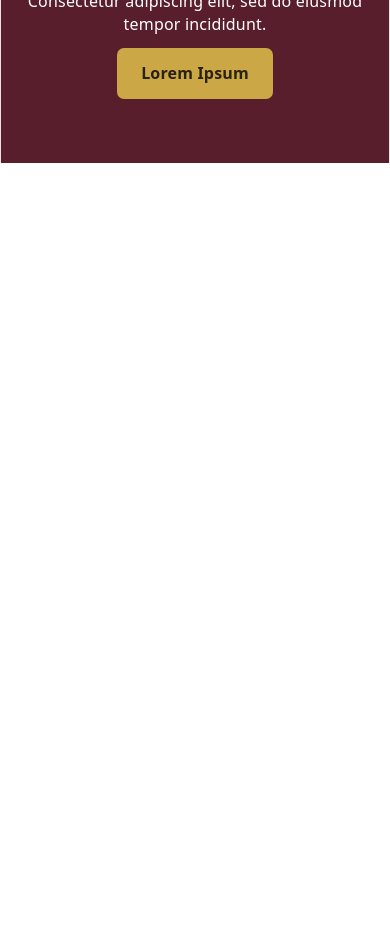
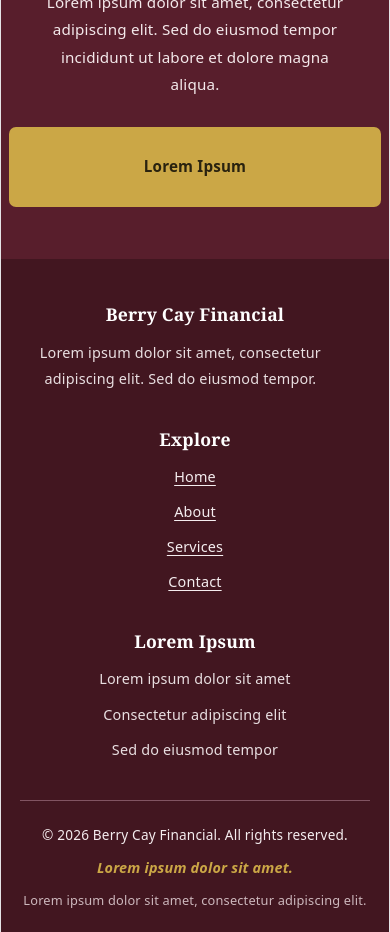
Before and after one commit to KasisEllisJr/BerryCayFinancial, a React (Vite) app: page / in a window 390 px wide. Shown: the part 6800-7732 px from the top of the page. Before the commit the page ends 6963 px from the top, so only its background shows below. Built offline with nearby package versions, Linux system fonts and the light colour scheme.

Commit message:
feat: implement consultation CTA and responsive footer

```diff
--- a/src/App.jsx
+++ b/src/App.jsx
@@ -1,12 +1,13 @@
-
 import Header from "./components/Header";
 import Home from "./pages/Home";
+import Footer from "./components/Footer";
 
 export default function App() {
   return (
     <>
       <Header />
       <Home />
+      <Footer />
     </>
   );
 }
--- a/src/components/Footer.jsx
+++ b/src/components/Footer.jsx
@@ -0,0 +1,93 @@
+
+import { footerData } from "../data/footerData";
+import "../styles/footer.css";
+
+export default function Footer() {
+  const currentYear = new Date().getFullYear();
+
+  return (
+    <footer className="site-footer">
+
+      <div className="container">
+
+        {/* Main Footer Columns */}
+        <div className="footer-grid">
+
+          {/* Company Information */}
+          <div className="footer-column footer-company">
+
+            <h3 className="footer-heading">
+              {footerData.companyName}
+            </h3>
+
+            <p className="footer-description">
+              {footerData.description}
+            </p>
+
+          </div>
+
+          {/* Website Navigation */}
+          <nav
+            className="footer-column"
+            aria-label="Footer navigation"
+          >
+            <h3 className="footer-heading">
+              Explore
+            </h3>
+
+            <ul className="footer-links">
+              {footerData.navigation.map((link) => (
+                <li key={link.label}>
+                  <a href={link.href}>
+                    {link.label}
+                  </a>
+                </li>
+              ))}
+            </ul>
+
+          </nav>
+
+          {/* Contact Information */}
+          <div
+            className="footer-column"
+            id="footer-contact"
+          >
+            <h3 className="footer-heading">
+              Lorem Ipsum
+            </h3>
+
+            <ul className="footer-contact-list">
+              {footerData.contact.map((item, index) => (
+                <li key={index}>
+                  {item}
+                </li>
+              ))}
+            </ul>
+
+          </div>
+
+        </div>
+
+        {/* Bottom Footer */}
+        <div className="footer-bottom">
+
+          <p className="footer-copyright">
+            © {currentYear} {footerData.companyName}.
+            All rights reserved.
+          </p>
+
+          <p className="footer-tagline">
+            {footerData.tagline}
+          </p>
+
+          <p className="footer-disclaimer">
+            {footerData.disclaimer}
+          </p>
+
+        </div>
+
+      </div>
+
+    </footer>
+  );
+}
--- /dev/null
+++ b/src/components/home/ConsultationCTA.jsx
@@ -0,0 +1,31 @@
+
+export default function ConsultationCTA() {
+  return (
+    <section
+      id="contact"
+      className="consultation-cta"
+      aria-labelledby="consultation-heading"
+    >
+      <div className="container consultation-content">
+
+        <h2 id="consultation-heading">
+          Lorem ipsum dolor sit amet.
+        </h2>
+
+        <p>
+          Lorem ipsum dolor sit amet, consectetur
+          adipiscing elit. Sed do eiusmod tempor
+          incididunt ut labore et dolore magna aliqua.
+        </p>
+
+        <a
+          href="#footer-contact"
+          className="consultation-button"
+        >
+          Lorem Ipsum
+        </a>
+
+      </div>
+    </section>
+  );
+}
--- /dev/null
+++ b/src/data/footerData.js
@@ -0,0 +1,40 @@
+
+export const footerData = {
+  companyName: "Berry Cay Financial",
+
+  description:
+    "Lorem ipsum dolor sit amet, consectetur " +
+    "adipiscing elit. Sed do eiusmod tempor.",
+
+  navigation: [
+    {
+      label: "Home",
+      href: "#home",
+    },
+    {
+      label: "About",
+      href: "#about",
+    },
+    {
+      label: "Services",
+      href: "#services",
+    },
+    {
+      label: "Contact",
+      href: "#contact",
+    },
+  ],
+
+  contact: [
+    "Lorem ipsum dolor sit amet",
+    "Consectetur adipiscing elit",
+    "Sed do eiusmod tempor",
+  ],
+
+  tagline:
+    "Lorem ipsum dolor sit amet.",
+
+  disclaimer:
+    "Lorem ipsum dolor sit amet, consectetur " +
+    "adipiscing elit.",
+};
--- a/src/pages/Home.jsx
+++ b/src/pages/Home.jsx
@@ -1,3 +1,4 @@
+import ConsultationCTA from "../components/home/ConsultationCTA";
 import ProcessSection from "../components/home/ProcessSection";
 import TestimonialsSection from "../components/home/TestimonialsSection";
 import AboutSection from "../components/home/AboutSection";
@@ -23,19 +24,7 @@ export default function Home() {
 
       <TestimonialsSection />
 
-      {/* Final CTA */}
-      <section id="contact" className="final-cta">
-        <div className="container">
-          <h2>Lorem ipsum dolor sit amet.</h2>
-          <p>
-            Consectetur adipiscing elit,
-            sed do eiusmod tempor incididunt.
-          </p>
-          <a href="mailto:hello@example.com" className="btn btn-gold">
-            Lorem Ipsum
-          </a>
-        </div>
-      </section>
+      <ConsultationCTA />
 
     </main>
   );
--- /dev/null
+++ b/src/styles/footer.css
@@ -0,0 +1,264 @@
+
+/* ==========================================
+   STAGE 7 — CONSULTATION CTA & FOOTER
+========================================== */
+
+/* CONSULTATION CTA */
+
+.consultation-cta {
+  background: var(--burgundy);
+  color: var(--white);
+  padding: 64px 20px;
+  text-align: center;
+}
+
+.consultation-content {
+  max-width: 850px;
+  margin: 0 auto;
+  display: flex;
+  flex-direction: column;
+  align-items: center;
+}
+
+.consultation-content h2 {
+  font-family: Georgia, "Times New Roman", serif;
+  font-size: clamp(2rem, 4vw, 2.75rem);
+  font-weight: 700;
+  line-height: 1.2;
+  color: var(--white);
+
+  margin: 0 0 18px;
+}
+
+.consultation-content p {
+  font-size: 1rem;
+  line-height: 1.8;
+  color: #f4e9eb;
+
+  max-width: 650px;
+  margin: 0 0 28px;
+}
+
+/* CONSULTATION BUTTON */
+
+.consultation-button {
+  display: inline-flex;
+  align-items: center;
+  justify-content: center;
+
+  min-height: 52px;
+  padding: 14px 28px;
+
+  background: var(--gold);
+  color: #29220f;
+
+  border-radius: 7px;
+  font-size: 0.95rem;
+  font-weight: 700;
+  text-decoration: none;
+
+  transition:
+    background-color 0.2s ease,
+    transform 0.2s ease;
+}
+
+.consultation-button:hover {
+  background: #b99637;
+  transform: translateY(-2px);
+}
+
+.consultation-button:focus-visible {
+  outline: 3px solid #ffffff;
+  outline-offset: 4px;
+}
+
+/* MAIN FOOTER */
+
+.site-footer {
+  background: #421620;
+  color: #f5edef;
+  padding: 56px 0 26px;
+}
+
+/* FOOTER GRID */
+
+.footer-grid {
+  display: grid;
+  grid-template-columns: 1.3fr 0.9fr 1fr;
+  gap: clamp(24px, 5vw, 70px);
+
+  padding-bottom: 48px;
+}
+
+.footer-column {
+  min-width: 0;
+}
+
+.footer-heading {
+  font-family: Georgia, "Times New Roman", serif;
+  font-size: 1.1rem;
+  font-weight: 700;
+
+  color: #ffffff;
+  margin: 0 0 18px;
+}
+
+/* COMPANY DESCRIPTION */
+
+.footer-description {
+  max-width: 320px;
+
+  color: #e9dfe1;
+  font-size: 0.9rem;
+  line-height: 1.8;
+
+  margin: 0;
+}
+
+/* FOOTER NAVIGATION */
+
+.footer-links,
+.footer-contact-list {
+  list-style: none;
+  margin: 0;
+  padding: 0;
+
+  display: flex;
+  flex-direction: column;
+  gap: 12px;
+}
+
+.footer-links a {
+  display: inline-block;
+  color: #f5edef;
+
+  font-size: 0.9rem;
+  text-decoration: underline;
+  text-underline-offset: 3px;
+
+  transition: color 0.2s ease;
+}
+
+.footer-links a:hover {
+  color: var(--gold);
+}
+
+/* CONTACT INFORMATION */
+
+.footer-contact-list li {
+  font-size: 0.9rem;
+  color: #e9dfe1;
+  line-height: 1.65;
+}
+
+/* BOTTOM FOOTER */
+
+.footer-bottom {
+  border-top: 1px solid #815462;
+  padding-top: 24px;
+
+  display: flex;
+  flex-direction: column;
+  align-items: center;
+
+  gap: 10px;
+  text-align: center;
+}
+
+.footer-bottom p {
+  margin: 0;
+}
+
+.footer-copyright {
+  color: #f5edef;
+  font-size: 0.85rem;
+}
+
+.footer-tagline {
+  color: var(--gold);
+  font-size: 0.9rem;
+  font-style: italic;
+  font-weight: 600;
+}
+
+.footer-disclaimer {
+  color: #cdb8bd;
+  font-size: 0.8rem;
+  line-height: 1.6;
+}
+
+/* KEYBOARD ACCESSIBILITY */
+
+.footer-links a:focus-visible {
+  outline: 2px solid var(--gold);
+  outline-offset: 4px;
+}
+
+/* TABLET */
+
+@media (max-width: 900px) {
+  .footer-grid {
+    grid-template-columns: repeat(2, minmax(0, 1fr));
+    gap: 40px;
+  }
+
+  .footer-company {
+    grid-column: 1 / -1;
+  }
+}
+
+/* MOBILE */
+
+@media (max-width: 640px) {
+  .consultation-cta {
+    padding: 52px 18px;
+  }
+
+  .consultation-content h2 {
+    font-size: 2rem;
+  }
+
+  .consultation-content p {
+    font-size: 0.95rem;
+  }
+
+  .consultation-button {
+    width: 100%;
+    max-width: 320px;
+  }
+
+  .site-footer {
+    padding: 44px 0 22px;
+  }
+
+  .footer-grid {
+    grid-template-columns: 1fr;
+    gap: 36px;
+    padding-bottom: 38px;
+  }
+
+  .footer-company {
+    grid-column: auto;
+  }
+
+  .footer-heading {
+    margin-bottom: 14px;
+  }
+
+  .footer-bottom {
+    padding-top: 22px;
+  }
+}
+
+/* REDUCED MOTION */
+
+@media (prefers-reduced-motion: reduce) {
+  .consultation-button,
+  .footer-links a {
+    transition: none;
+  }
+
+  .consultation-button:hover {
+    transform: none;
+  }
+}
```
